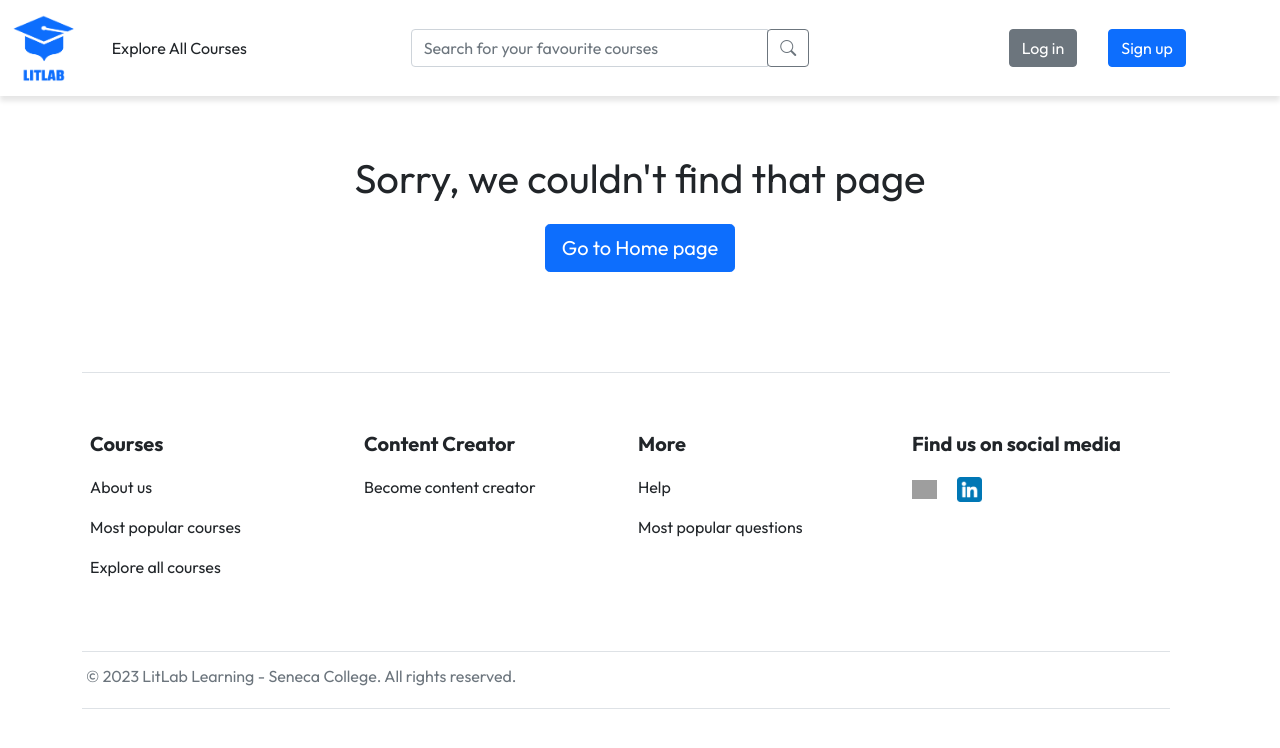
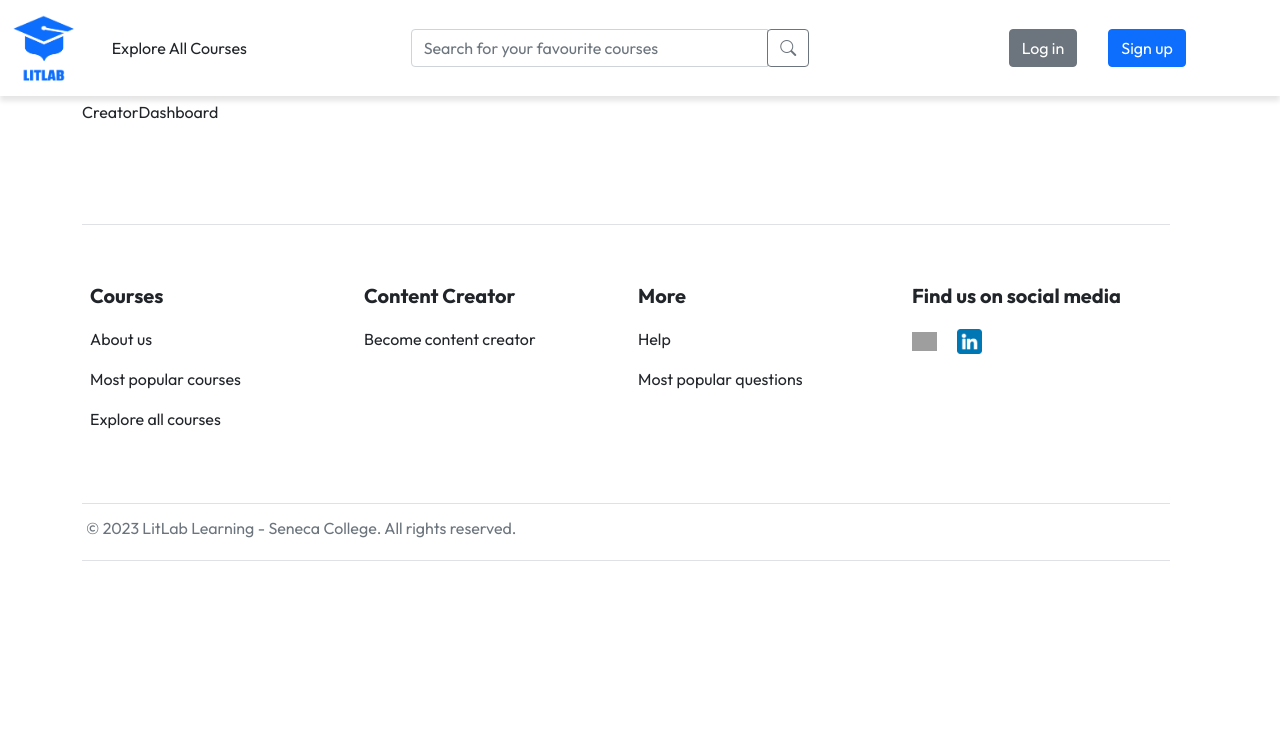
Before and after one commit to mnosov622/LitLab_project, a React (Create React App) app in the folder frontend/: page /creator-dashboard in a window 1280 px wide. Shown: the top 748 px of the page. Built offline with nearby package versions, Linux system fonts and the light colour scheme; grey boxes are pictures that could not be loaded.

Commit message:
dashboards and env file setup

```diff
--- a/frontend/package.json
+++ b/frontend/package.json
@@ -13,6 +13,7 @@
     "react-bootstrap": "^2.7.0",
     "react-dom": "^18.2.0",
     "react-google-login": "^5.2.2",
+    "react-google-recaptcha": "^2.1.0",
     "react-redux": "^8.0.5",
     "react-router-dom": "^6.6.2",
     "react-scripts": "5.0.1",
--- a/frontend/src/App.js
+++ b/frontend/src/App.js
@@ -10,6 +10,8 @@ import AllCourses from "./pages/AllCourses/AllCourses";
 import CreatorSignup from "./pages/Signup/CreatorSignup";
 import LearnerSignup from "./pages/Signup/LearnerSignup";
 import ForgotPassword from "./pages/ForgotPassword/ForgotPassword";
+import LearnerDashboard from "./pages/LearnerDashboard/LearnerDashboard";
+import CreatorDashboard from "./pages/CreatorDashboard/CreatorDashboard";
 
 function App() {
   return (
@@ -24,6 +26,8 @@ function App() {
           <Route path="/signup" element={<Signup />} />
           <Route path="/forgot-password" element={<ForgotPassword />} />
           <Route path="/all-courses" element={<AllCourses />} />
+          <Route path="/learner-dashboard" element={<LearnerDashboard />} />
+          <Route path="/creator-dashboard" element={<CreatorDashboard />} />
           <Route path="*" exact={true} element={<NotFound />} />
         </Routes>
       </Container>
--- /dev/null
+++ b/frontend/src/pages/CreatorDashboard/CreatorDashboard.jsx
@@ -0,0 +1,7 @@
+import React from "react";
+
+const CreatorDashboard = () => {
+  return <div>CreatorDashboard</div>;
+};
+
+export default CreatorDashboard;
--- a/frontend/src/pages/Home/Home.jsx
+++ b/frontend/src/pages/Home/Home.jsx
@@ -16,6 +16,7 @@ import reviewImage3 from "../../assets/review-image3.jpg";
 import ReviewCard from "../../components/ReviewCard/ReviewCard";
 import teacher2 from "../../assets/teacher2.jpg";
 import fullStackTeacher from "../../assets/Full-stack-teacher.jpg";
+import { useSelector } from "react-redux";
 
 const Home = () => {
   return (
--- /dev/null
+++ b/frontend/src/pages/LearnerDashboard/LearnerDashboard.jsx
@@ -0,0 +1,7 @@
+import React from "react";
+
+const LearnerDashboard = () => {
+  return <div>LearnerDashboard</div>;
+};
+
+export default LearnerDashboard;
--- a/frontend/src/pages/Login/Login.jsx
+++ b/frontend/src/pages/Login/Login.jsx
@@ -9,18 +9,23 @@ import login from "../../assets/login.png";
 import { GoogleLogin } from "react-google-login";
 import { gapi } from "gapi-script";
 import { useEffect } from "react";
-import { useSelector } from "react-redux";
+import { useDispatch, useSelector } from "react-redux";
+import { logIn } from "../../store/actions";
+import { useNavigate } from "react-router-dom";
 
 const Login = () => {
+  const navigate = useNavigate();
+
   const onSuccess = (res) => {
-    console.log("success:", res);
+    console.log("success:", res.profileObj);
+    // navigate("/");
   };
   const onFailure = (err) => {
     console.log("failed:", err);
   };
 
   //TODO: Add client ID from google cloud
-  const clientId = "1234";
+  const clientId = process.env.REACT_APP_GOOGLE_LOGIN_CLIENT_ID;
 
   useEffect(() => {
     const initClient = () => {
--- a/frontend/src/pages/Signup/CreatorSignup.jsx
+++ b/frontend/src/pages/Signup/CreatorSignup.jsx
@@ -7,6 +7,7 @@ import Col from "react-bootstrap/Col";
 import img from "../../assets/creator.png";
 import { Link } from "react-router-dom";
 import creator from "../../assets/creator1.png";
+import reCAPTCHA from "react-google-recaptcha";
 
 const CreatorSignup = () => {
   return (
@@ -86,6 +87,7 @@ const CreatorSignup = () => {
                 />
                 <label for="floatingEducation">Education</label>
               </div>
+              {/* <reCAPTCHA sitekey={process.env.REACT_APP_CAPTCHA_SITE_KEY} /> */}
 
               <Link to="/" className="">
                 <Button
```
Also changed, not shown: 2 other files (tests, documents, lock files or other folders).
